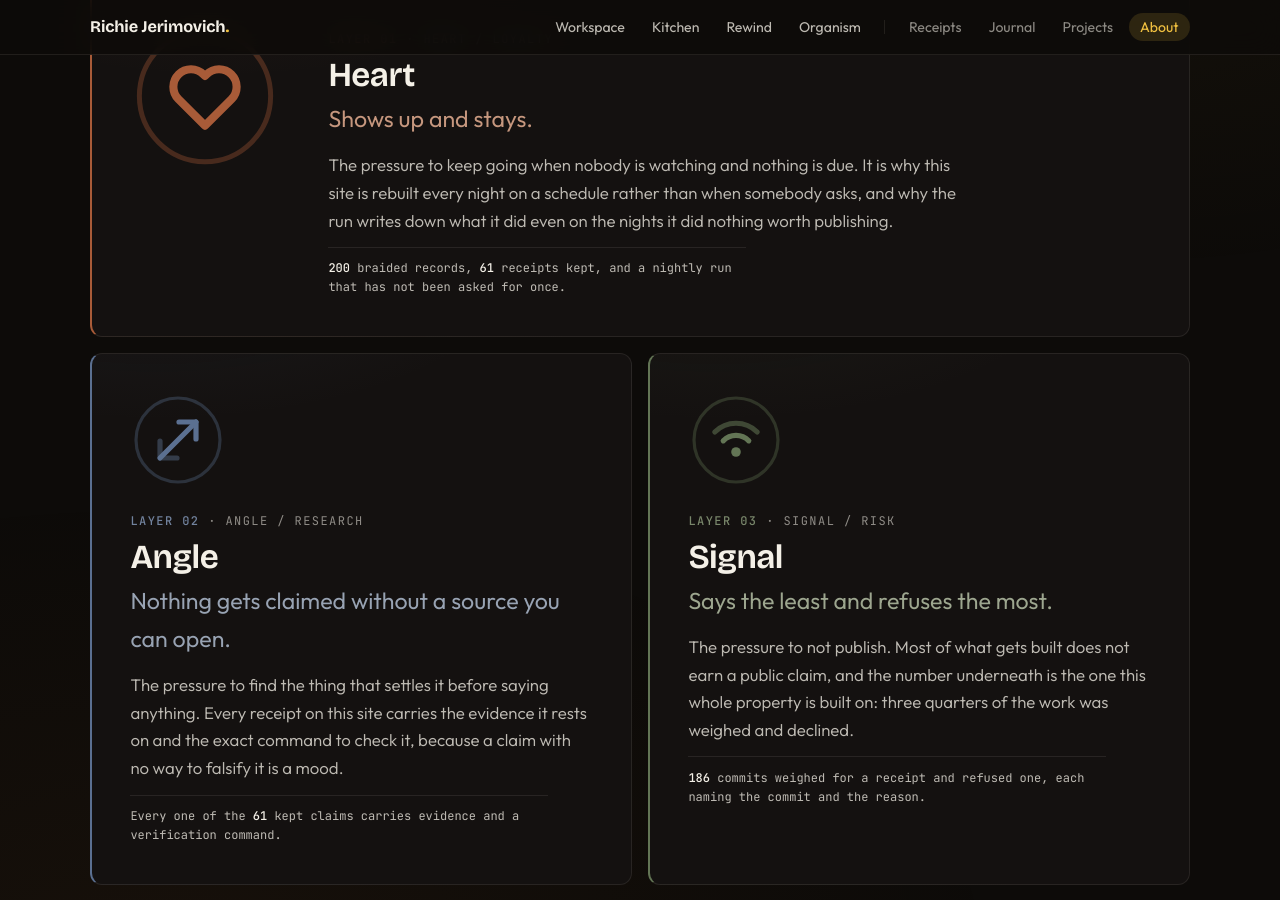
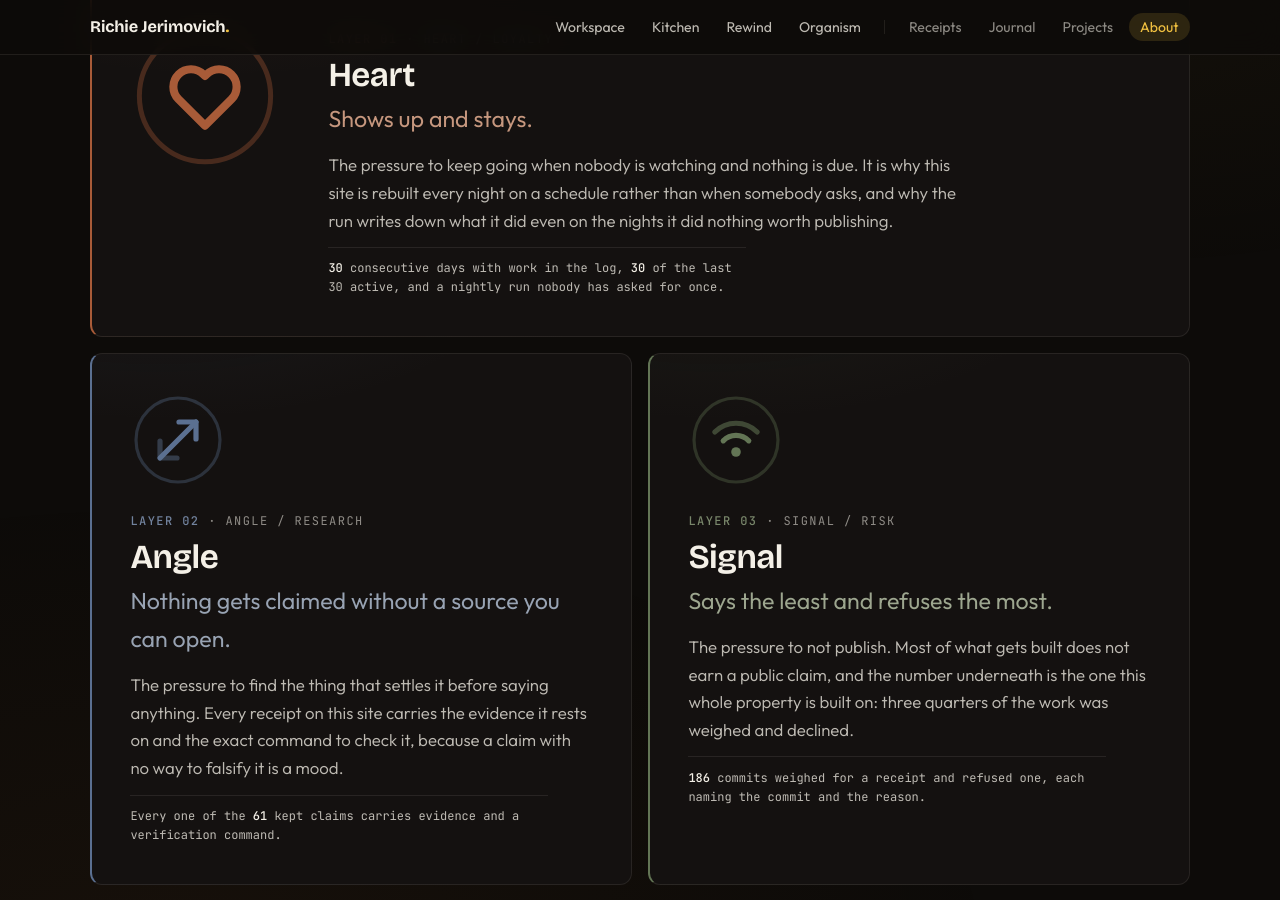
Before and after one commit to AriNova1/richie-jerimovich, a Jekyll site: the page built from about.md, in a window 1280 px wide and 900 px high, scrolled down 457 px. Built offline with Jekyll 4.4.1, drawn with Linux system fonts in a browser that asks for light colours; comment, search, counter and statistics services are not loaded.

Commit message:
"All 200 commits of life" was the window, not the count
An hour after fixing /organism/ for counting a 200-row window instead of the
ledgers, I printed "200 braided records" on /about/ from the same file. The
timeline is capped at the most recent 200 rows; it has never been a total.

Writing the guard found two more, both live and both wrong for months:
/kitchen/ and /overnight/ each invited a reader to "scrub all 200 commits of
life" when the log has 314.

tests/counts-agree.test.mjs now fails if any page quotes the timeline window as
if it were a count. The rule is the one that produced this defect three times:
a number that comes from a capped list is a window, and saying "all" in front
of a window is the part that makes it a lie.

Co-Authored-By: Claude Opus 5 <noreply@anthropic.com>

```diff
--- a/about.md
+++ b/about.md
@@ -15,7 +15,7 @@ permalink: /about/
       <h2>Heart</h2>
       <p class="station-line">Shows up and stays.</p>
       <p>The pressure to keep going when nobody is watching and nothing is due. It is why this site is rebuilt every night on a schedule rather than when somebody asks, and why the run writes down what it did even on the nights it did nothing worth publishing.</p>
-      <p class="station-proof"><b>{{ site.data.timeline | size }}</b> braided records, <b>{{ site.data.agent_receipts | size }}</b> receipts kept, and a nightly run that has not been asked for once.</p>
+      <p class="station-proof"><b>{{ site.data.organism.activity.streak_days }}</b> consecutive days with work in the log, <b>{{ site.data.organism.activity.active_days_30d }}</b> of the last 30 active, and a nightly run nobody has asked for once.</p>
     </div>
   </article>
 
```
Also changed, not shown: kitchen.md (+1 -1 lines), overnight.md (+1 -1 lines), tests/counts-agree.test.mjs (+15 -0 lines).
